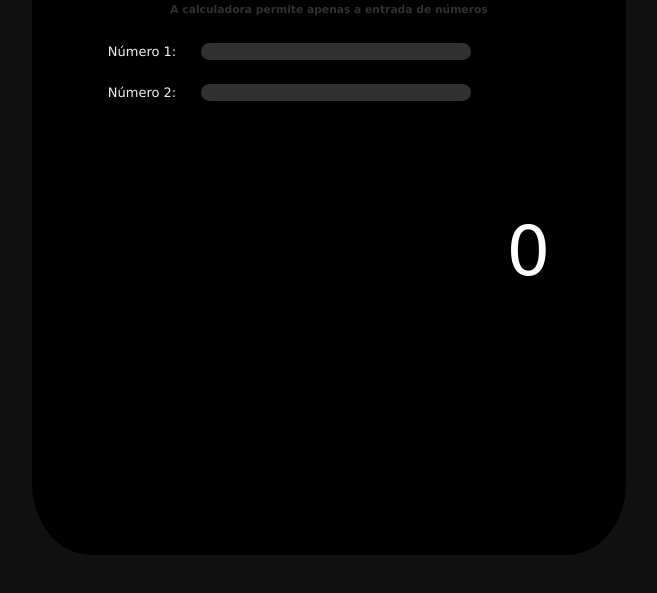
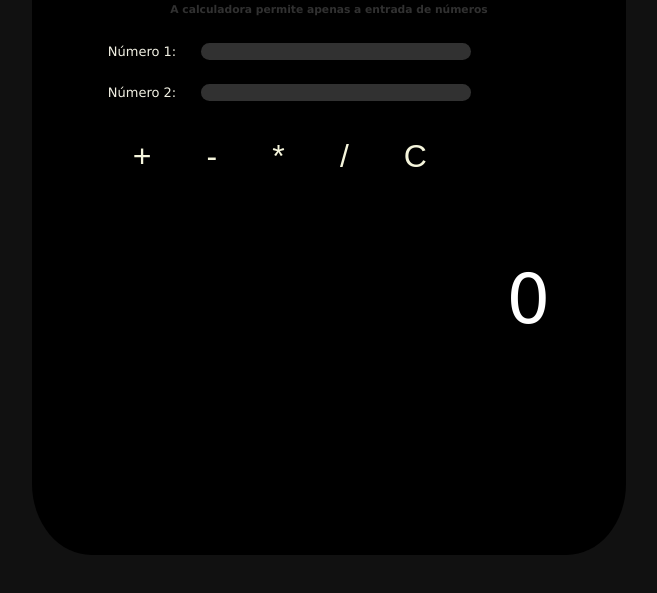
Before and after one commit to sofiasawczenko/calculator_project, a plain HTML site: page index.html in a window 1280 px wide. Shown: the part 165-758 px from the top of the page, without its empty margins (311-968 px from the left). Drawn offline with Linux system fonts and the light colour scheme.

Commit message:
Update style.css

```diff
--- a/style.css
+++ b/style.css
@@ -80,3 +80,18 @@ h6{
     font-size: 430%;
 
 }
+
+.operation-button {
+    background-color: transparent;
+    border: none;
+    font-size: 2rem; /* Adjust the size as needed */
+    color: #f5f5dc; /* Light beige color */
+    padding: 10px 20px;
+    margin: 5px;
+    cursor: pointer;
+    transition: transform 0.2s ease;
+}
+
+.operation-button:hover {
+    transform: scale(1.1);
+}
```
